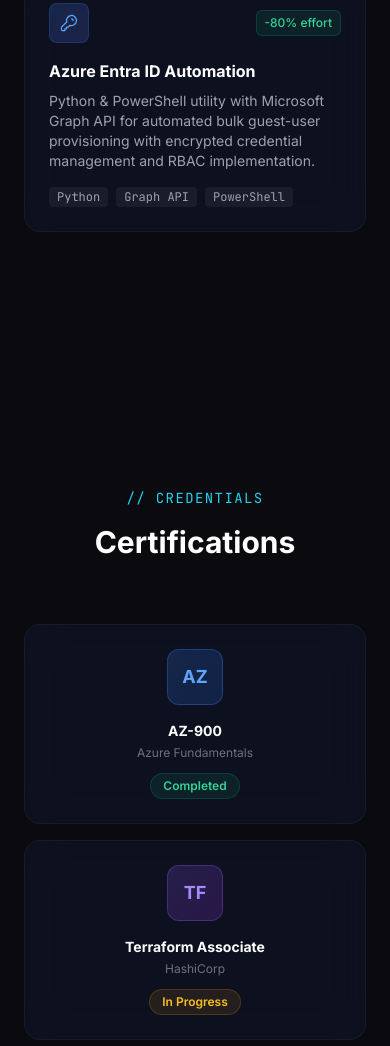
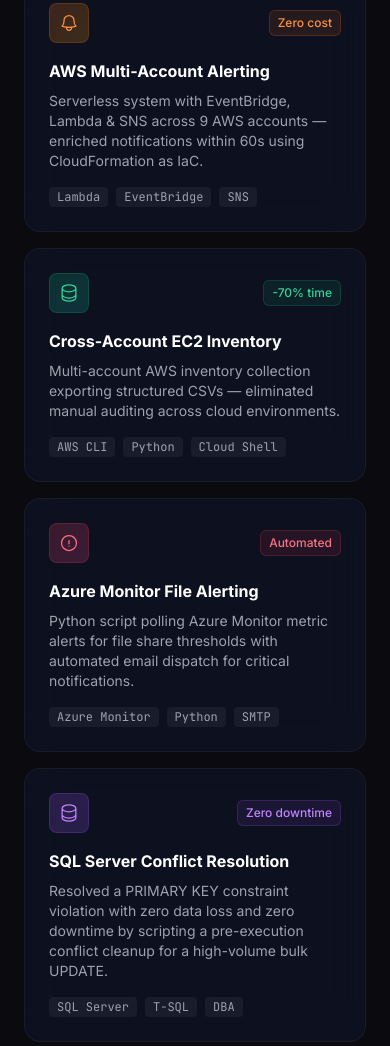
Before and after one commit to D-Reyaskhan/D-Reyaskhan.github.io, a plain HTML site: page index.html in a window 390 px wide. Shown: the part 6108-7154 px from the top of the page. Drawn offline with nearby package versions, Linux system fonts and the light colour scheme.

```diff
--- a/index.html
+++ b/index.html
@@ -428,13 +428,30 @@
           </div>
         </div>
 
+        <!-- Azure Entra ID Automation -->
+        <div class="glass rounded-2xl p-6 hover-card reveal group">
+          <div class="flex items-center justify-between mb-4">
+            <div class="w-10 h-10 rounded-lg bg-gradient-to-br from-blue-500/20 to-indigo-500/20 border border-blue-500/20 flex items-center justify-center">
+              <svg class="w-5 h-5 text-blue-400" fill="none" viewBox="0 0 24 24" stroke="currentColor" stroke-width="1.5"><path stroke-linecap="round" stroke-linejoin="round" d="M15 7a2 2 0 012 2m4 0a6 6 0 01-7.743 5.743L11 17H9v2H7v2H4a1 1 0 01-1-1v-2.586a1 1 0 01.293-.707l5.964-5.964A6 6 0 1121 9z"/></svg>
+            </div>
+            <span class="px-2 py-1 rounded-md text-xs font-medium bg-blue-500/10 text-blue-400 border border-blue-500/20">-80% effort</span>
+          </div>
+          <h4 class="text-base font-bold text-white mb-2">Azure Entra ID Automation</h4>
+          <p class="text-sm text-gray-400 mb-4">Python & PowerShell utility with Microsoft Graph API for automated bulk guest-user provisioning with encrypted credential management.</p>
+          <div class="flex gap-2 flex-wrap">
+            <span class="px-2 py-0.5 rounded text-xs bg-white/5 text-gray-400 font-mono">Python</span>
+            <span class="px-2 py-0.5 rounded text-xs bg-white/5 text-gray-400 font-mono">Graph API</span>
+            <span class="px-2 py-0.5 rounded text-xs bg-white/5 text-gray-400 font-mono">PowerShell</span>
+          </div>
+        </div>
+
         <!-- AWS Alerting Project -->
         <div class="glass rounded-2xl p-6 hover-card reveal group">
           <div class="flex items-center justify-between mb-4">
-            <div class="w-10 h-10 rounded-lg bg-gradient-to-br from-rose-500/20 to-pink-500/20 border border-rose-500/20 flex items-center justify-center">
-              <svg class="w-5 h-5 text-rose-400" fill="none" viewBox="0 0 24 24" stroke="currentColor" stroke-width="1.5"><path stroke-linecap="round" stroke-linejoin="round" d="M14.857 17.082a23.848 23.848 0 005.454-1.31A8.967 8.967 0 0118 9.75v-.7V9A6 6 0 006 9v.75a8.967 8.967 0 01-2.312 6.022c1.733.64 3.56 1.085 5.455 1.31m5.714 0a24.255 24.255 0 01-5.714 0m5.714 0a3 3 0 11-5.714 0" /></svg>
+            <div class="w-10 h-10 rounded-lg bg-gradient-to-br from-orange-500/20 to-amber-500/20 border border-orange-500/20 flex items-center justify-center">
+              <svg class="w-5 h-5 text-orange-400" fill="none" viewBox="0 0 24 24" stroke="currentColor" stroke-width="1.5"><path stroke-linecap="round" stroke-linejoin="round" d="M14.857 17.082a23.848 23.848 0 005.454-1.31A8.967 8.967 0 0118 9.75v-.7V9A6 6 0 006 9v.75a8.967 8.967 0 01-2.312 6.022c1.733.64 3.56 1.085 5.455 1.31m5.714 0a24.255 24.255 0 01-5.714 0m5.714 0a3 3 0 11-5.714 0" /></svg>
             </div>
-            <span class="px-2 py-1 rounded-md text-xs font-medium bg-cyan-500/10 text-cyan-400 border border-cyan-500/20">Zero cost</span>
+            <span class="px-2 py-1 rounded-md text-xs font-medium bg-orange-500/10 text-orange-400 border border-orange-500/20">Zero cost</span>
           </div>
           <h4 class="text-base font-bold text-white mb-2">AWS Multi-Account Alerting</h4>
           <p class="text-sm text-gray-400 mb-4">Serverless system with EventBridge, Lambda & SNS across 9 AWS accounts — enriched notifications within 60s using CloudFormation as IaC.</p>
@@ -445,20 +462,54 @@
           </div>
         </div>
 
-        <!-- Azure Entra ID Automation -->
-        <div class="glass rounded-2xl p-6 hover-card reveal group md:col-span-2">
+        <!-- Cross-Account EC2 Inventory -->
+        <div class="glass rounded-2xl p-6 hover-card reveal group">
           <div class="flex items-center justify-between mb-4">
-            <div class="w-10 h-10 rounded-lg bg-gradient-to-br from-blue-500/20 to-indigo-500/20 border border-blue-500/20 flex items-center justify-center">
-              <svg class="w-5 h-5 text-blue-400" fill="none" viewBox="0 0 24 24" stroke="currentColor" stroke-width="1.5"><path stroke-linecap="round" stroke-linejoin="round" d="M15 7a2 2 0 012 2m4 0a6 6 0 01-7.743 5.743L11 17H9v2H7v2H4a1 1 0 01-1-1v-2.586a1 1 0 01.293-.707l5.964-5.964A6 6 0 1121 9z"/></svg>
+            <div class="w-10 h-10 rounded-lg bg-gradient-to-br from-emerald-500/20 to-teal-500/20 border border-emerald-500/20 flex items-center justify-center">
+              <svg class="w-5 h-5 text-emerald-400" fill="none" viewBox="0 0 24 24" stroke="currentColor" stroke-width="1.5"><path stroke-linecap="round" stroke-linejoin="round" d="M20.25 6.375c0 2.278-3.694 4.125-8.25 4.125S3.75 8.653 3.75 6.375m16.5 0c0-2.278-3.694-4.125-8.25-4.125S3.75 4.097 3.75 6.375m16.5 0v11.25c0 2.278-3.694 4.125-8.25 4.125s-8.25-1.847-8.25-4.125V6.375m16.5 0v3.75m-16.5-3.75v3.75m16.5 0v3.75C20.25 16.153 16.556 18 12 18s-8.25-1.847-8.25-4.125v-3.75"/></svg>
             </div>
-            <span class="px-2 py-1 rounded-md text-xs font-medium bg-emerald-500/10 text-emerald-400 border border-emerald-500/20">-80% effort</span>
+            <span class="px-2 py-1 rounded-md text-xs font-medium bg-emerald-500/10 text-emerald-400 border border-emerald-500/20">-70% time</span>
           </div>
-          <h4 class="text-base font-bold text-white mb-2">Azure Entra ID Automation</h4>
-          <p class="text-sm text-gray-400 mb-4">Python & PowerShell utility with Microsoft Graph API for automated bulk guest-user provisioning with encrypted credential management and RBAC implementation.</p>
+          <h4 class="text-base font-bold text-white mb-2">Cross-Account EC2 Inventory</h4>
+          <p class="text-sm text-gray-400 mb-4">Multi-account AWS inventory collection exporting structured CSVs — eliminated manual auditing across cloud environments.</p>
           <div class="flex gap-2 flex-wrap">
+            <span class="px-2 py-0.5 rounded text-xs bg-white/5 text-gray-400 font-mono">AWS CLI</span>
             <span class="px-2 py-0.5 rounded text-xs bg-white/5 text-gray-400 font-mono">Python</span>
-            <span class="px-2 py-0.5 rounded text-xs bg-white/5 text-gray-400 font-mono">Graph API</span>
-            <span class="px-2 py-0.5 rounded text-xs bg-white/5 text-gray-400 font-mono">PowerShell</span>
+            <span class="px-2 py-0.5 rounded text-xs bg-white/5 text-gray-400 font-mono">Cloud Shell</span>
+          </div>
+        </div>
+
+        <!-- Azure Monitor File Alerting -->
+        <div class="glass rounded-2xl p-6 hover-card reveal group">
+          <div class="flex items-center justify-between mb-4">
+            <div class="w-10 h-10 rounded-lg bg-gradient-to-br from-rose-500/20 to-pink-500/20 border border-rose-500/20 flex items-center justify-center">
+              <svg class="w-5 h-5 text-rose-400" fill="none" viewBox="0 0 24 24" stroke="currentColor" stroke-width="1.5"><path stroke-linecap="round" stroke-linejoin="round" d="M12 9v3.75m9-.75a9 9 0 11-18 0 9 9 0 0118 0zm-9 3.75h.008v.008H12v-.008z"/></svg>
+            </div>
+            <span class="px-2 py-1 rounded-md text-xs font-medium bg-rose-500/10 text-rose-400 border border-rose-500/20">Automated</span>
+          </div>
+          <h4 class="text-base font-bold text-white mb-2">Azure Monitor File Alerting</h4>
+          <p class="text-sm text-gray-400 mb-4">Python script polling Azure Monitor metric alerts for file share thresholds with automated email dispatch for critical notifications.</p>
+          <div class="flex gap-2 flex-wrap">
+            <span class="px-2 py-0.5 rounded text-xs bg-white/5 text-gray-400 font-mono">Azure Monitor</span>
+            <span class="px-2 py-0.5 rounded text-xs bg-white/5 text-gray-400 font-mono">Python</span>
+            <span class="px-2 py-0.5 rounded text-xs bg-white/5 text-gray-400 font-mono">SMTP</span>
+          </div>
+        </div>
+
+        <!-- SQL Server Conflict Resolution -->
+        <div class="glass rounded-2xl p-6 hover-card reveal group">
+          <div class="flex items-center justify-between mb-4">
+            <div class="w-10 h-10 rounded-lg bg-gradient-to-br from-purple-500/20 to-violet-500/20 border border-purple-500/20 flex items-center justify-center">
+              <svg class="w-5 h-5 text-purple-400" fill="none" viewBox="0 0 24 24" stroke="currentColor" stroke-width="1.5"><path stroke-linecap="round" stroke-linejoin="round" d="M20.25 6.375c0 2.278-3.694 4.125-8.25 4.125S3.75 8.653 3.75 6.375m16.5 0c0-2.278-3.694-4.125-8.25-4.125S3.75 4.097 3.75 6.375m16.5 0v11.25c0 2.278-3.694 4.125-8.25 4.125s-8.25-1.847-8.25-4.125V6.375m16.5 0v3.75m-16.5-3.75v3.75m16.5 0v3.75C20.25 16.153 16.556 18 12 18s-8.25-1.847-8.25-4.125v-3.75"/></svg>
+            </div>
+            <span class="px-2 py-1 rounded-md text-xs font-medium bg-purple-500/10 text-purple-400 border border-purple-500/20">Zero downtime</span>
+          </div>
+          <h4 class="text-base font-bold text-white mb-2">SQL Server Conflict Resolution</h4>
+          <p class="text-sm text-gray-400 mb-4">Resolved a PRIMARY KEY constraint violation with zero data loss and zero downtime by scripting a pre-execution conflict cleanup for a high-volume bulk UPDATE.</p>
+          <div class="flex gap-2 flex-wrap">
+            <span class="px-2 py-0.5 rounded text-xs bg-white/5 text-gray-400 font-mono">SQL Server</span>
+            <span class="px-2 py-0.5 rounded text-xs bg-white/5 text-gray-400 font-mono">T-SQL</span>
+            <span class="px-2 py-0.5 rounded text-xs bg-white/5 text-gray-400 font-mono">DBA</span>
           </div>
         </div>
       </div>
```
